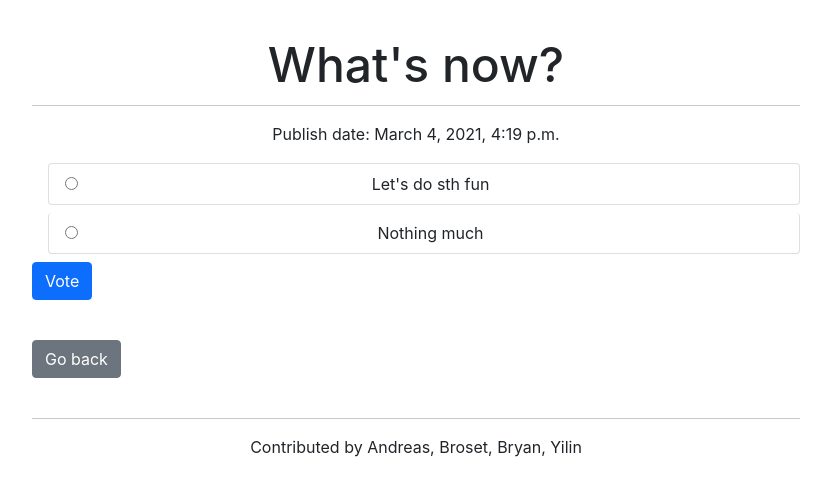
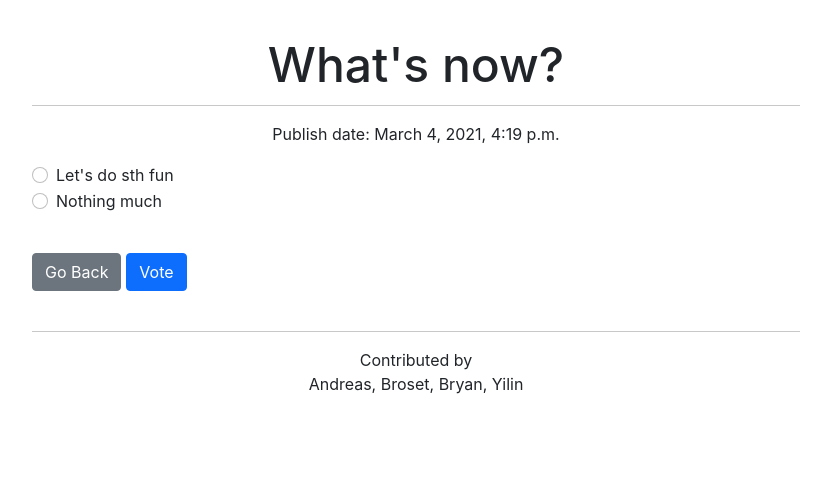
Before and after one commit to nonwiz0/mysite, a Django app: page /polls/1/ in a window 1280 px wide. Shown: the part 246-742 px from the top of the page, without its empty margins (224-1055 px from the left). Run offline with Django 3.2, Linux system fonts and the light colour scheme; data comes from the database, SQL or seed files in the repository; both versions use the stored data as it was after the commit.

Commit message:
update page's look

```diff
--- a/polls/templates/polls/base.html
+++ b/polls/templates/polls/base.html
@@ -30,21 +30,14 @@
 	<section>
 	{% comment %} Body {% endcomment %}
     {% block mainbody %} {% endblock %}
-    {% block goback %}
-	<div class="margin-top">
-    <a href="{% url 'polls:index' %}"
-     class="btn btn-secondary" >Go back</a
-    >
-	</div>
-    {% endblock %}
-	</section>
+  </section>
 	<section class="margin-top">
 	{% comment %} Footer {% endcomment %}
       <hr>
       <div class="align-center">
-        <p><address>Contributed by Andreas, Broset, Bryan, Yilin</address></p>
+        <p><address>Contributed by <br /> Andreas, Broset, Bryan, Yilin</address></p>
       </div>
     </section>
 
-  </body>
+ </body>
 </html>
--- a/polls/templates/polls/detail.html
+++ b/polls/templates/polls/detail.html
@@ -1,5 +1,6 @@
 
 {% extends "polls/base.html" %}
+
 {% block currPage %} <a href="{% url 'polls:index' %}">Index</a> > Survey #{{question.id}}      {% endblock %}
 {% block heading1%} {{question.question_text}} {% endblock %}
 
@@ -10,17 +11,18 @@
 
 <form action="{% url 'polls:vote' question.id %}" method="post">
 {% csrf_token %}
-<ul class="list-group">
 {% for choice in question.choice_set.all %}
-    <li class="list-group-item d-flex justify-content-between align-items-center btn">
-    <input type="radio" name="choice" id="choice{{ forloop.counter }}" value="{{ choice.id }}">
-    <label for="choice{{ forloop.counter }}">{{ choice.choice_text }}</label><br>
-
-    </li>
-
+<div class="form-check">
+    <input class="form-check-input" type="radio" name="choice" id="choice{{ forloop.counter }}" value="{{ choice.id }}">
+    <label class="form-check-label" for="choice{{ forloop.counter }}">{{ choice.choice_text }}</label><br>
+    </div>
 {% endfor %}
 </ul>
-<input class="btn btn-primary" type="submit" value="Vote">
+<div class="margin-top d-grid gap-2 d-md-block">
+    <a href="{% url 'polls:index' %}"> <button class="btn btn-secondary" type="button"> Go Back </button> </a>
+    <button class="btn btn-primary" type="submit"> Vote </button>
+
+</div>
 </form>
 
 {% endblock %}
```
Also changed, not shown: polls/templates/polls/index.html (+7 -0 lines), polls/templates/polls/results.html (+19 -6 lines), db.sqlite3.
